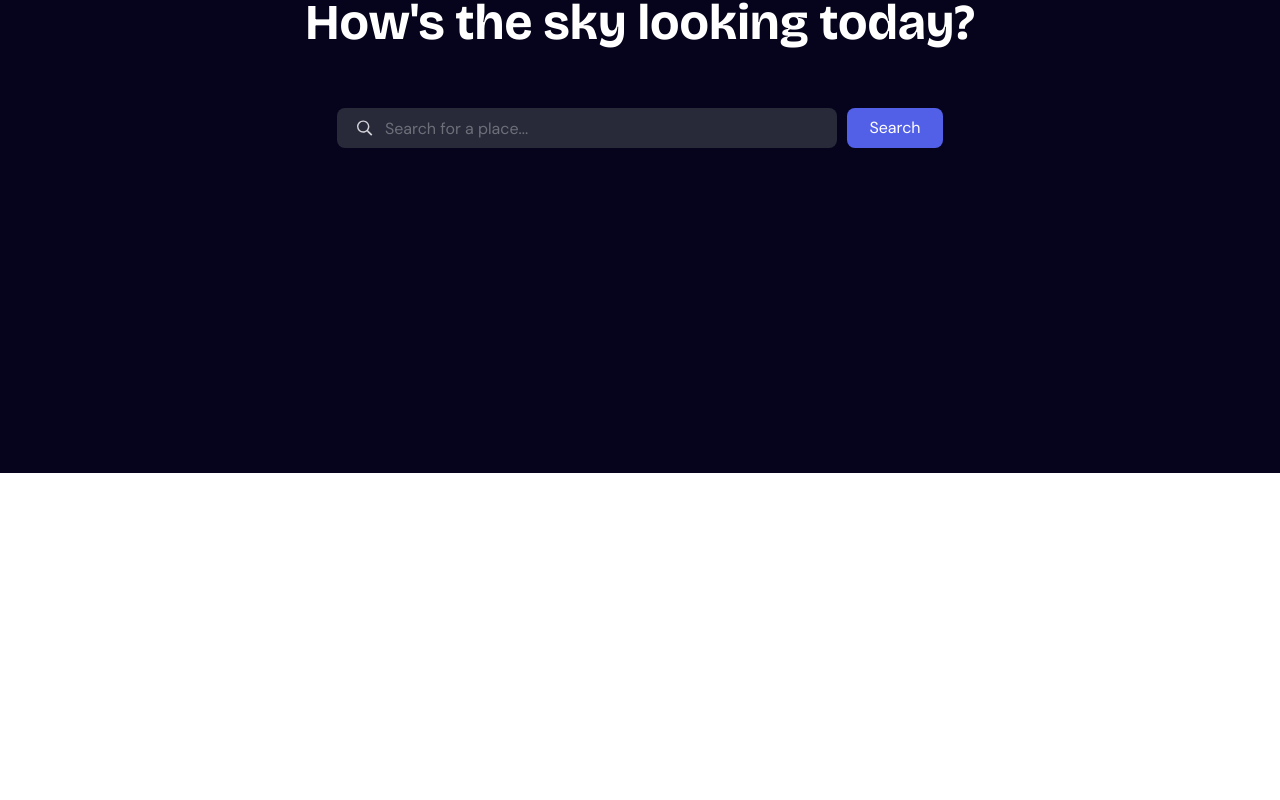
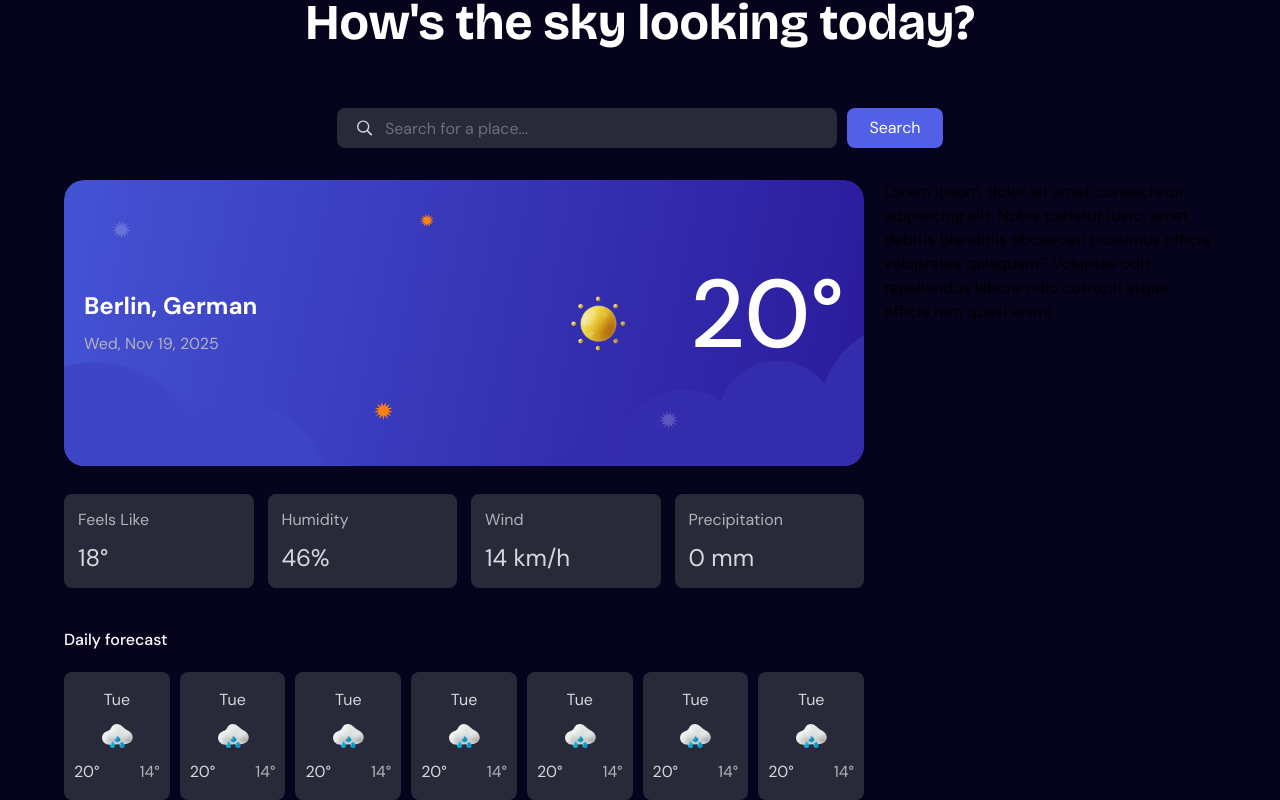
Before and after one commit to mjh007211/weather-app, a React (Vite) app: page / in a window 1280 px wide. Shown: the part 327-1127 px from the top of the page. Before the commit the page ends 800 px from the top, so only its background shows below. Built offline with nearby package versions, Linux system fonts and the light colour scheme; the HTML template or start-up script is replaced by a standard one.

Commit message:
UI(left section)

```diff
--- a/src/App.tsx
+++ b/src/App.tsx
@@ -3,15 +3,19 @@ import "@radix-ui/themes/styles.css";
 import { UnitsDropDown } from "./components/UnitsDropDown";
 import { SearchInput } from "./components/SearchInput";
 import { Button } from "./components/Button";
+import { CountryWeather } from "./components/CountryWeather";
+import { WeatherDataCard } from "./components/WeatherDataCard";
+import { DailyForecastCard } from "./components/DailyForecastCard";
 
 function App() {
   return (
-    <div className="h-dvh w-full bg-(--bg-color) font-dm-sans">
+    <div className="h-full w-full bg-(--bg-color) font-dm-sans">
       <div className="lg:max-w-(--desktop-width) w-[90%] mx-auto pt-8 max-[667px]:pt-3 max-[667px]:w-[95%]">
         <header className="flex justify-between">
           <Logo />
           <UnitsDropDown />
         </header>
+
         <div className="flex flex-col min-[668px]:items-center min-[668px]:text-center mt-10">
           <h1 className="font-bricolage text-[50px] font-bold text-(--main-heading-color) max-[376px]:w-72 max-[376px]:mx-auto  max-[667px]:text-center">
             How's the sky looking today?
@@ -21,6 +25,20 @@ function App() {
             <Button />
           </div>
         </div>
+
+        <div className="flex mt-8 gap-5">
+          <div className="">
+            <CountryWeather />
+            <WeatherDataCard />
+            <DailyForecastCard />
+          </div>
+          <div className="">
+            Lorem ipsum, dolor sit amet consectetur adipisicing elit. Nobis
+            pariatur iusto, amet debitis blanditiis obcaecati possimus officia
+            voluptates quisquam? Voluptas odit repellendus labore odio corrupti
+            atque officia rem quasi enim!
+          </div>
+        </div>
       </div>
     </div>
   );
--- /dev/null
+++ b/src/components/CountryWeather.tsx
@@ -0,0 +1,27 @@
+import weatherBG from "../assets/bg-today-large.svg";
+import sunIcon from "../assets/icon-sunny.webp";
+
+export const CountryWeather = () => {
+  return (
+    <div className="relative w-[800px] h-[286px]">
+      <img src={weatherBG} alt="" />
+      <div className="absolute z-10 left-5 top-[50%] translate-y-[-50%]">
+        <h2 className="text-(--country-city-color) font-bold text-2xl">
+          Berlin, German
+        </h2>
+        <p className="text-(--day-month-year-color) mt-2.5">
+          Wed, Nov 19, 2025
+        </p>
+      </div>
+
+      <div className="absolute z-10 top-[50%] translate-y-[-50%] right-5">
+        <div className="flex gap-9">
+          <img className="w-28 h-28" src={sunIcon} alt="" />
+          <span className="text-8xl text-(--current-degree-color) font-medium">
+            20&#176;
+          </span>
+        </div>
+      </div>
+    </div>
+  );
+};
--- /dev/null
+++ b/src/components/DailyForecastCard.tsx
@@ -0,0 +1,83 @@
+import weatherImg from "../assets/icon-rain.webp";
+
+export const DailyForecastCard = () => {
+  return (
+    <div className="mt-10">
+      <h3 className="text-(--daily-forecast-color) font-medium">
+        Daily forecast
+      </h3>
+      <div className="flex gap-2.5  mt-5">
+        <div className="flex-1 bg-(--cards-bg-color) rounded-lg py-4 px-2.5">
+          <div className="flex flex-col items-center">
+            <span className="text-(--day-color)">Tue</span>
+            <img className="w-12 h-12" src={weatherImg} alt="" />
+          </div>
+          <div className="flex justify-between">
+            <span className="text-(--highest-degree-color)">20&#176;</span>
+            <span className="text-(--lowest-degree-color)">14&#176;</span>
+          </div>
+        </div>
+        <div className="flex-1 bg-(--cards-bg-color) rounded-lg py-4 px-2.5">
+          <div className="flex flex-col items-center">
+            <span className="text-(--day-color)">Tue</span>
+            <img className="w-12 h-12" src={weatherImg} alt="" />
+          </div>
+          <div className="flex justify-between">
+            <span className="text-(--highest-degree-color)">20&#176;</span>
+            <span className="text-(--lowest-degree-color)">14&#176;</span>
+          </div>
+        </div>
+        <div className="flex-1 bg-(--cards-bg-color) rounded-lg py-4 px-2.5">
+          <div className="flex flex-col items-center">
+            <span className="text-(--day-color)">Tue</span>
+            <img className="w-12 h-12" src={weatherImg} alt="" />
+          </div>
+          <div className="flex justify-between">
+            <span className="text-(--highest-degree-color)">20&#176;</span>
+            <span className="text-(--lowest-degree-color)">14&#176;</span>
+          </div>
+        </div>
+        <div className="flex-1 bg-(--cards-bg-color) rounded-lg py-4 px-2.5">
+          <div className="flex flex-col items-center">
+            <span className="text-(--day-color)">Tue</span>
+            <img className="w-12 h-12" src={weatherImg} alt="" />
+          </div>
+          <div className="flex justify-between">
+            <span className="text-(--highest-degree-color)">20&#176;</span>
+            <span className="text-(--lowest-degree-color)">14&#176;</span>
+          </div>
+        </div>
+        <div className="flex-1 bg-(--cards-bg-color) rounded-lg py-4 px-2.5">
+          <div className="flex flex-col items-center">
+            <span className="text-(--day-color)">Tue</span>
+            <img className="w-12 h-12" src={weatherImg} alt="" />
+          </div>
+          <div className="flex justify-between">
+            <span className="text-(--highest-degree-color)">20&#176;</span>
+            <span className="text-(--lowest-degree-color)">14&#176;</span>
+          </div>
+        </div>
+        <div className="flex-1 bg-(--cards-bg-color) rounded-lg py-4 px-2.5">
+          <div className="flex flex-col items-center">
+            <span className="text-(--day-color)">Tue</span>
+            <img className="w-12 h-12" src={weatherImg} alt="" />
+          </div>
+          <div className="flex justify-between">
+            <span className="text-(--highest-degree-color)">20&#176;</span>
+            <span className="text-(--lowest-degree-color)">14&#176;</span>
+          </div>
+        </div>
+        <div className="flex-1 bg-(--cards-bg-color) rounded-lg py-4 px-2.5">
+          <div className="flex flex-col items-center">
+            <span className="text-(--day-color)">Tue</span>
+            <img className="w-12 h-12" src={weatherImg} alt="" />
+          </div>
+          <div className="flex justify-between">
+            <span className="text-(--highest-degree-color)">20&#176;</span>
+            <span className="text-(--lowest-degree-color)">14&#176;</span>
+          </div>
+        </div>
+      </div>
+    </div>
+  );
+};
--- /dev/null
+++ b/src/components/WeatherDataCard.tsx
@@ -0,0 +1,30 @@
+export const WeatherDataCard = () => {
+  return (
+    <div className="flex gap-3.5 mt-7 max-w-[800px]">
+      <div className=" flex-1 bg-(--cards-bg-color) rounded-lg pl-3.5 py-3.5">
+        <p className="text-(--cards-heading-color)">Feels Like</p>
+        <span className="text-(--weather-info-color) inline-block mt-2.5 text-2xl">
+          18&#176;
+        </span>
+      </div>
+      <div className="flex-1 bg-(--cards-bg-color) rounded-lg pl-3.5 py-3.5">
+        <p className="text-(--cards-heading-color)">Humidity</p>
+        <span className="text-(--weather-info-color) inline-block mt-2.5 text-2xl">
+          46%
+        </span>
+      </div>
+      <div className="flex-1 bg-(--cards-bg-color) rounded-lg pl-3.5 py-3.5">
+        <p className="text-(--cards-heading-color)">Wind</p>
+        <span className="text-(--weather-info-color) inline-block mt-2.5 text-2xl">
+          14 km/h
+        </span>
+      </div>
+      <div className="flex-1 bg-(--cards-bg-color) rounded-lg pl-3.5 py-3.5">
+        <p className="text-(--cards-heading-color)">Precipitation</p>
+        <span className="text-(--weather-info-color) inline-block mt-2.5 text-2xl">
+          0 mm
+        </span>
+      </div>
+    </div>
+  );
+};
--- a/src/index.css
+++ b/src/index.css
@@ -25,9 +25,10 @@
   --search-input-text-color: #b2b3b8;
   --cards-heading-color: #b2b3b8;
   --lowest-degree-color: #b2b3b8;
+  --highest-degree-color: #d7d7dc;
   --day-month-year-color: #b2b3b8;
   --button-text-color: #ffffff;
-  --country-city-color: #d7d7dc;
+  --country-city-color: #ffffff;
   --day-color: #d7d7dc;
   --button-bg-color: #5260e8;
   --button-hover-bg-color: #3a2da0;
```
